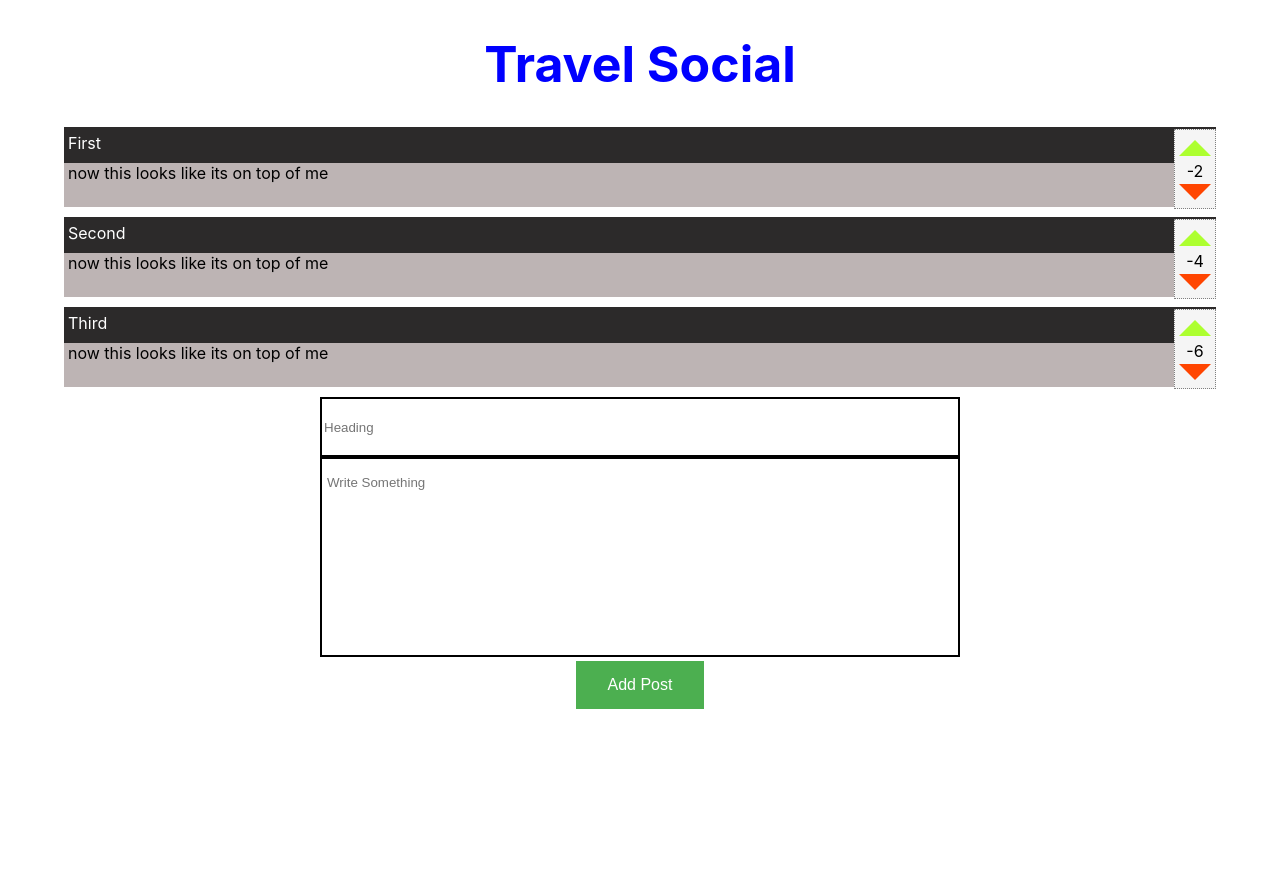
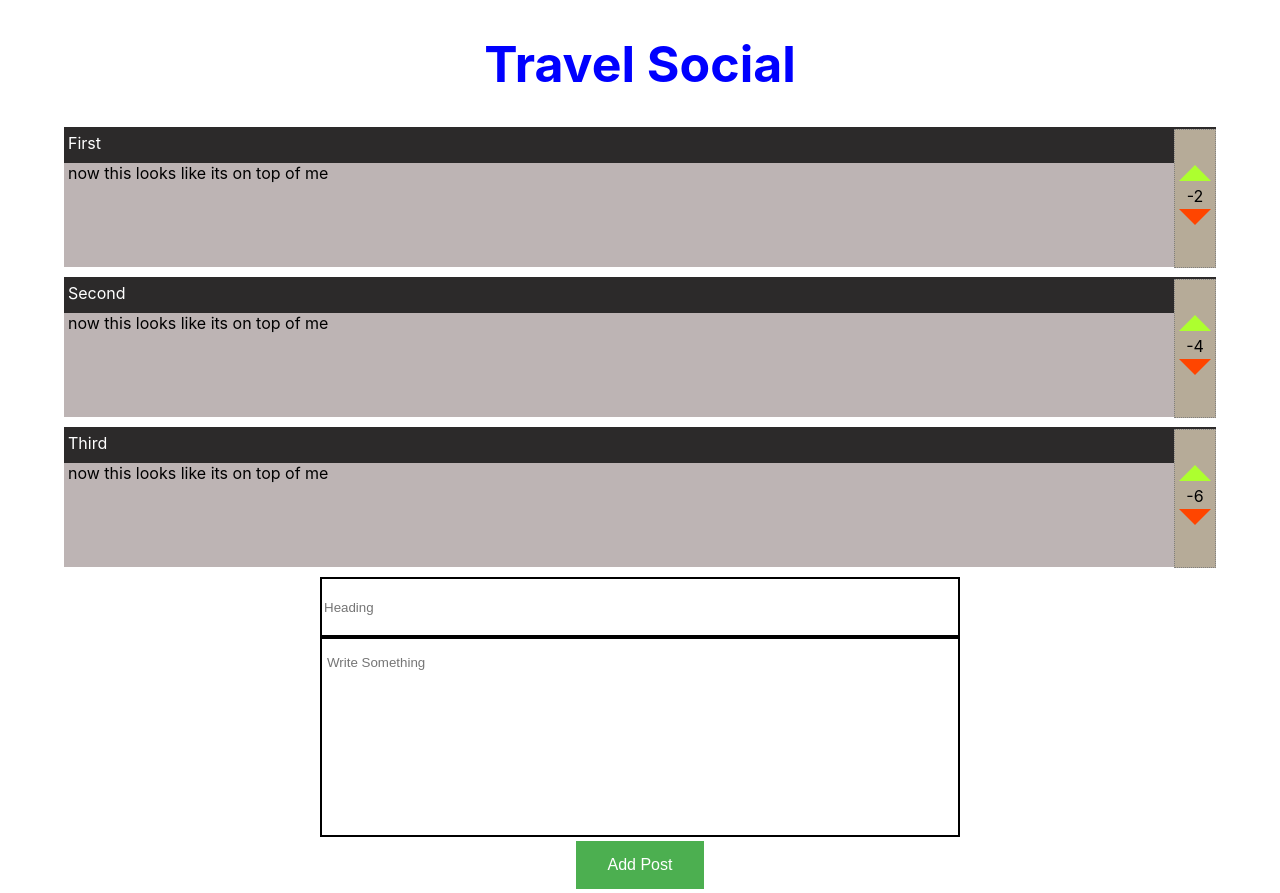
Before and after one commit to dopecodez/travel_social, a React (Create React App) app: page / in a window 1280 px wide. Before the commit the page ends 800 px from the top, so only its background shows below. Built offline with nearby package versions, Linux system fonts and the light colour scheme.

Commit message:
Adjusted style for post body

```diff
--- a/src/list.css
+++ b/src/list.css
@@ -13,7 +13,7 @@
 }
 
 #postBody {
-    height: 80px;
+  height: 140px;
   width: 90%;
   margin: 0 auto;
   margin-top: 10px;
@@ -25,13 +25,15 @@
   padding-left: 4px;
 }
 
-  #upvote { width: 0; height: 0;
+#upvote {
+  width: 0;
+  height: 0;
   border-color: greenyellow;
   border-left: 16px solid transparent;
   border-right: 16px solid transparent;
   border-bottom: 16px solid greenyellow;
   margin: 0 auto;
-    padding-top: 10px;
+  padding-top: 35px;
 } #upvote:hover{
   cursor: pointer;
   border-color: green;
@@ -73,8 +75,9 @@
   float: right;
   position: relative;
   top: -54px;
+  vertical-align: center;
   border: 1px dotted gray;
-  background-color: whitesmoke;
+  background-color: rgb(182, 171, 152);
 }
 
 #postBodyArea {
```
Lines whose indentation alone changed are shown as unchanged.
